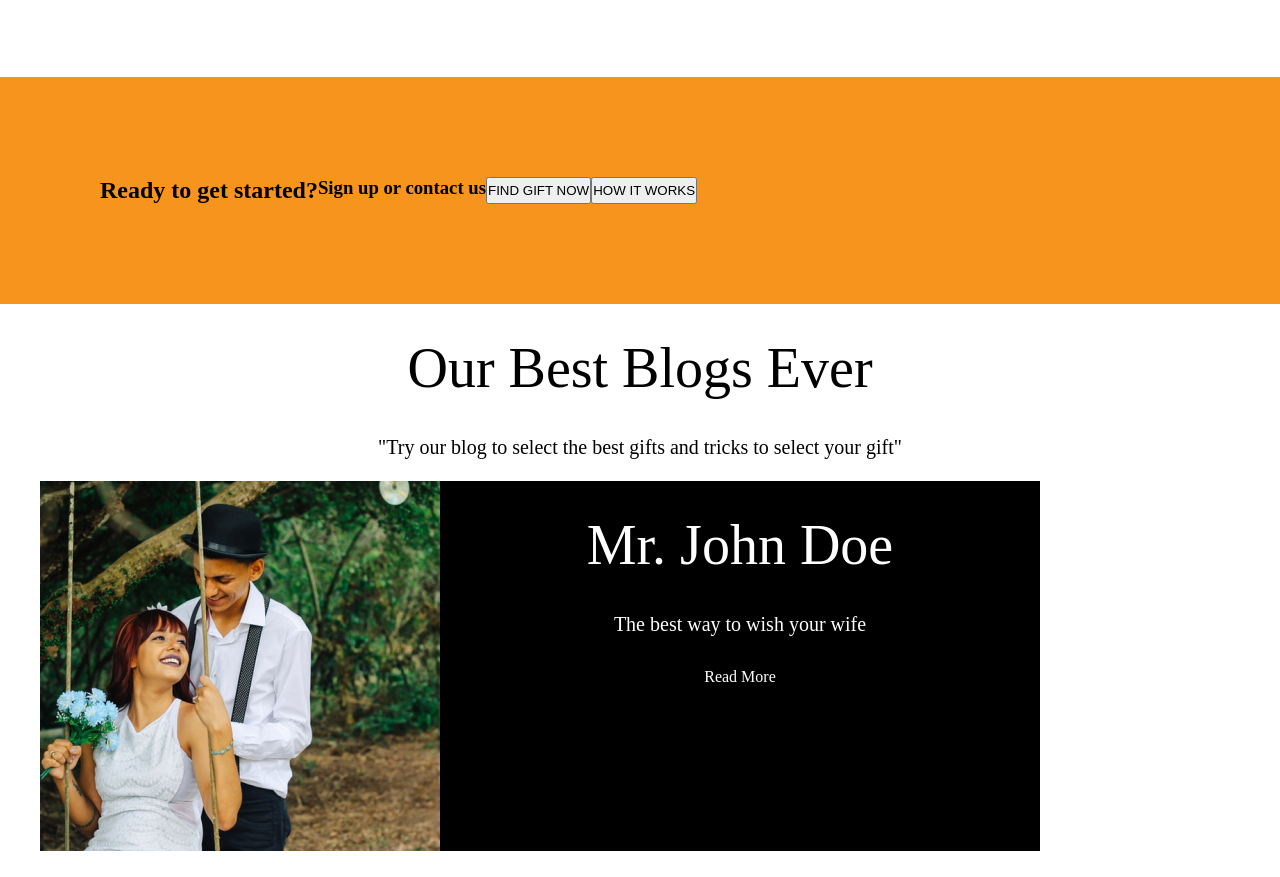
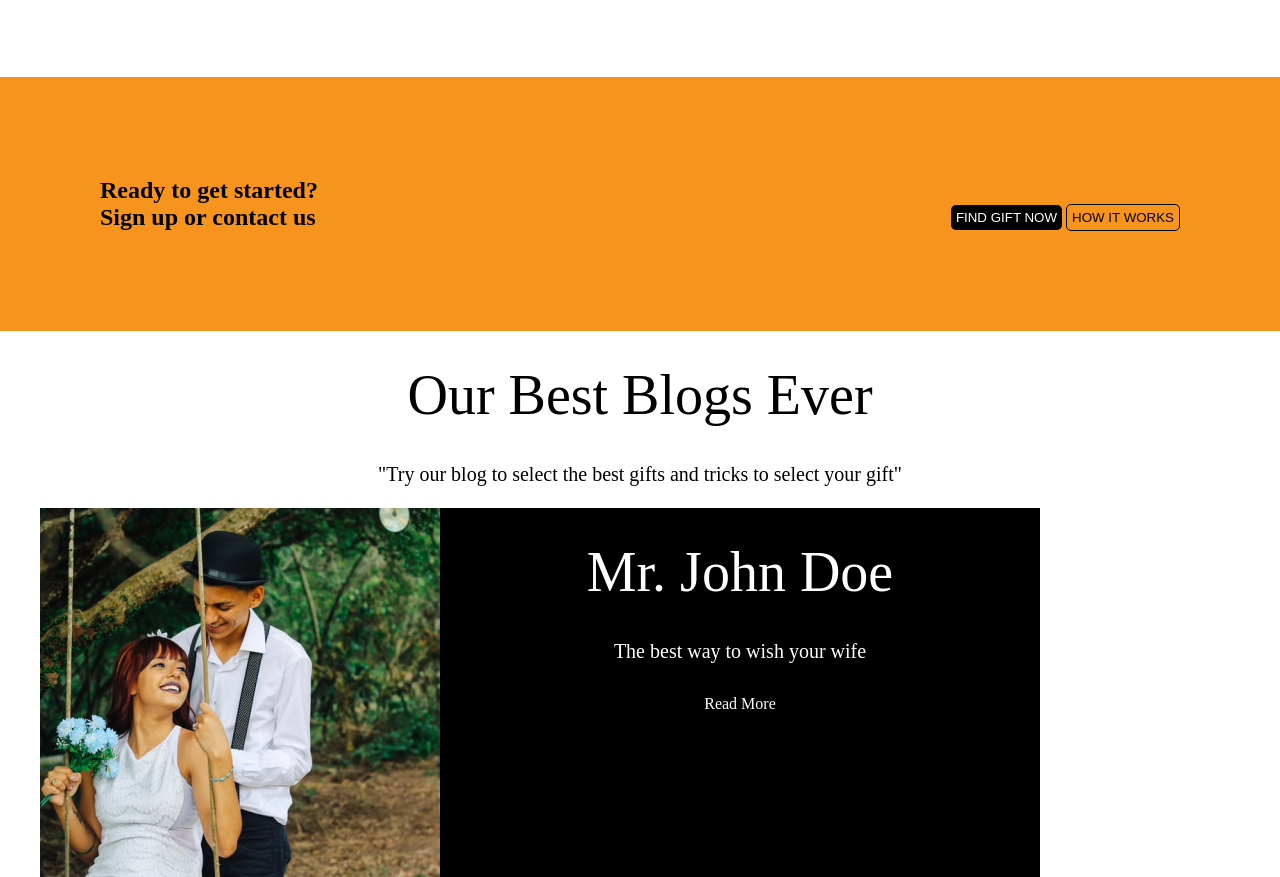
Before and after one commit to Sokan93/free-gift-store, a plain HTML site: page index.html in a window 1280 px wide. Shown: the part 1916-2793 px from the top of the page. Drawn offline with Linux system fonts and the light colour scheme.

Commit message:
Few changes

```diff
--- a/css/main.css
+++ b/css/main.css
@@ -103,6 +103,25 @@ p:nth-child(2){
     background-color: #ffffff;
 }
 
+.wrapper4 .btn1{
+    background-color: #000000;
+    color: #ffffff;
+    border-radius: 5px;
+    border: none;
+    padding: 5px;
+}
+.wrapper4 .btn2{
+    background-color: #F7941E;
+    color: #000000;
+    border: 1px solid black;
+    border-radius: 5px;
+    padding: 5px;
+}
+
+.wrapper4 .db_btn{
+    margin-left: 20px;
+}
+
 .btn__lm{
     background-color: #ffffff;
     color: #F7941E;
@@ -145,6 +164,8 @@ section  p:nth-child(2){
     margin-top: 80px;
     padding: 100px;
     display: flex;
+    align-items: flex-end;
+    justify-content: space-between;
 }
 
 .box__wrapper4 p{
@@ -244,6 +265,14 @@ img .circle{
     .first__content img{
         width: 100vw;
     }
+    body{
+        width: 100vw;
+    }
+    .img__dark__bg{
+        display: grid;
+        grid-template-columns: repeat(2,1fr);
+    }
+
 
 
 }
--- a/index.html
+++ b/index.html
@@ -93,10 +93,12 @@
             </div>
         </section>
         <div class="wrapper4">
-            <h2>Ready to get started?</h2>
-            <h3>Sign up or contact us</h3>
-            <button>FIND GIFT NOW</button>
-            <button>HOW IT WORKS</button>
+            <h2>Ready to get started?<br>Sign up or contact us
+            </h2>
+                        <div class="db__btn">
+            <button class="btn1">FIND GIFT NOW</button>
+            <button class="btn2">HOW IT WORKS</button>
+            </div>
         </div>
         <div class="box__wrapper4">
             <p>Our Best Blogs Ever</p>
```
